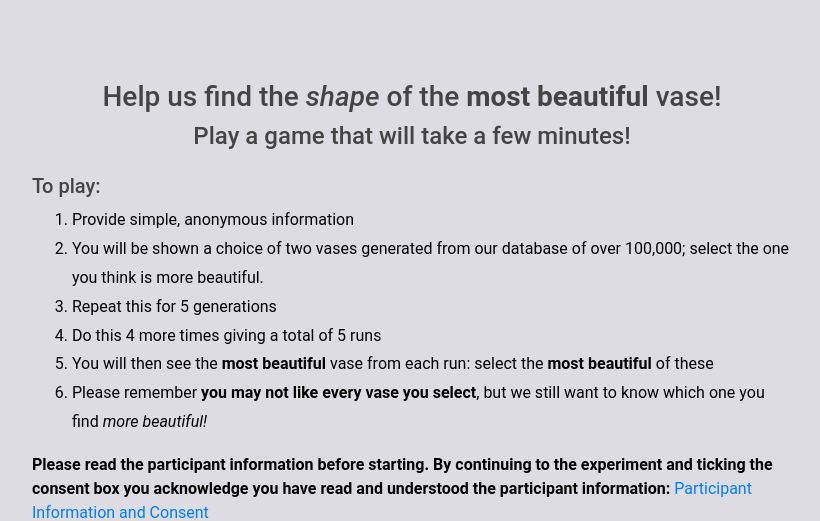
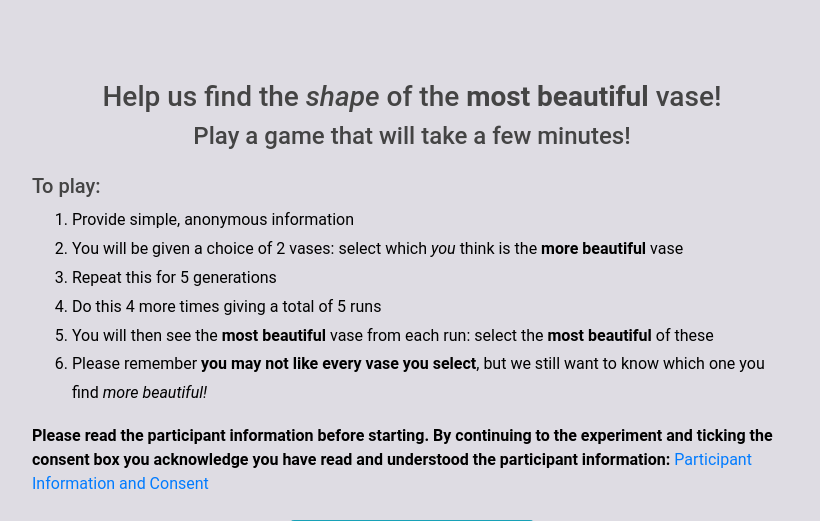
Before and after one commit to JoshMT04/ThePerfectPotStudy, a Flask app: page / in a window 1280 px wide. Shown: the part 56-577 px from the top of the page, without its empty margins (228-1048 px from the left). Run offline with Flask 3, Linux system fonts and the light colour scheme.

Commit message:
Reversed change to study info

```diff
--- a/app/templates/experiment_info.html
+++ b/app/templates/experiment_info.html
@@ -8,7 +8,7 @@ It extends the page structure defined in layout.html and adds additional section
         <h5 class="mt-4">{{ _('To play:') }}</h5>
         <ol style="line-height:180%">
             <li>{{ _('Provide simple, anonymous information') }}</li>
-            <li>{{ _('You will be shown a choice of two vases generated from our database of over 100,000; select the one you think is more beautiful.') }}</li>
+            <li>{{ _('You will be given a choice of 2 vases: select which <em>you</em> think is the <b>more beautiful</b> vase') }}</li>
             <li>{{ _('Repeat this for 5 generations') }}</li>
             <li>{{ _('Do this 4 more times giving a total of 5 runs') }}</li>
             <li>{{ _('You will then see the <b>most beautiful</b> vase from each run: select the <b>most beautiful</b> of these') }}</li>
```
